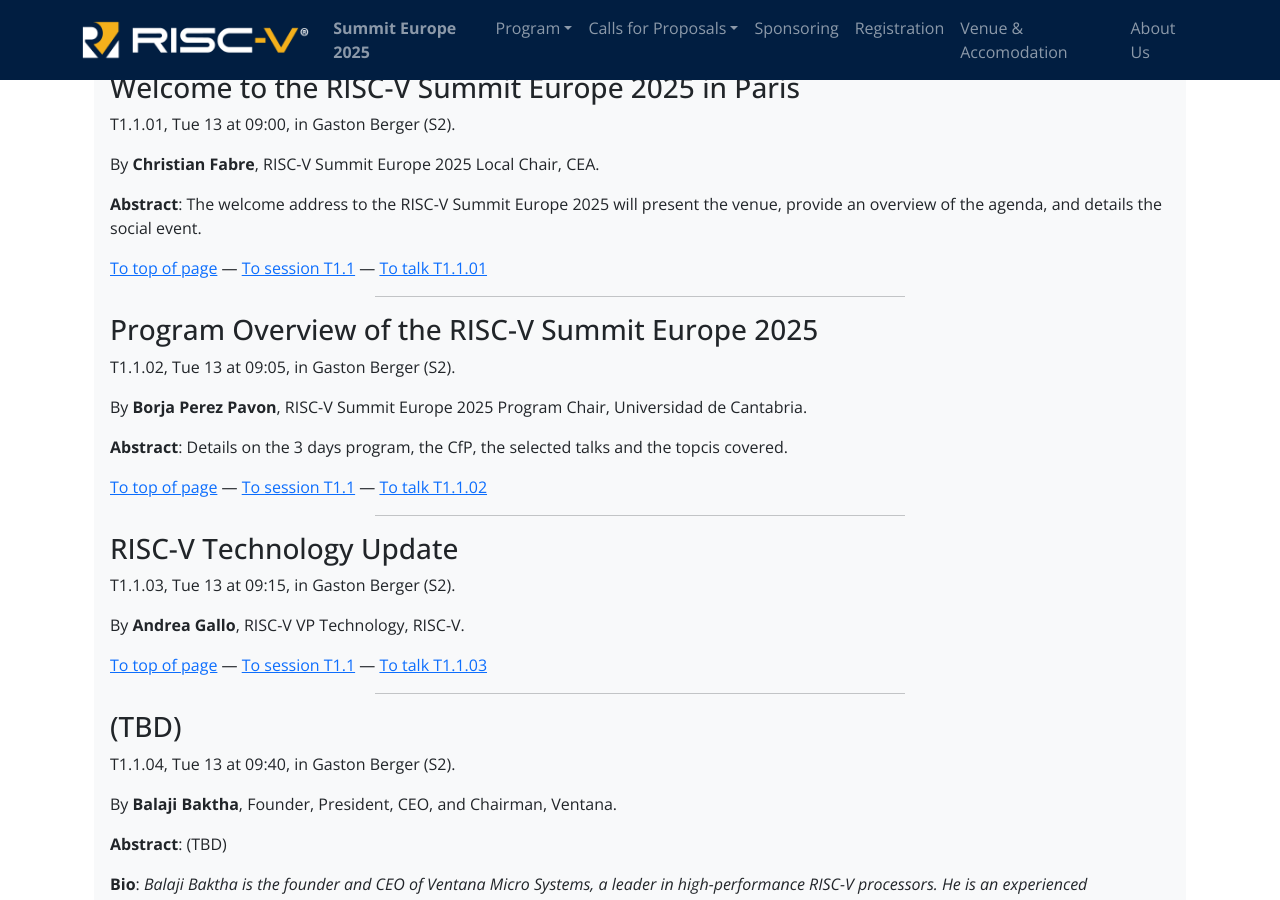
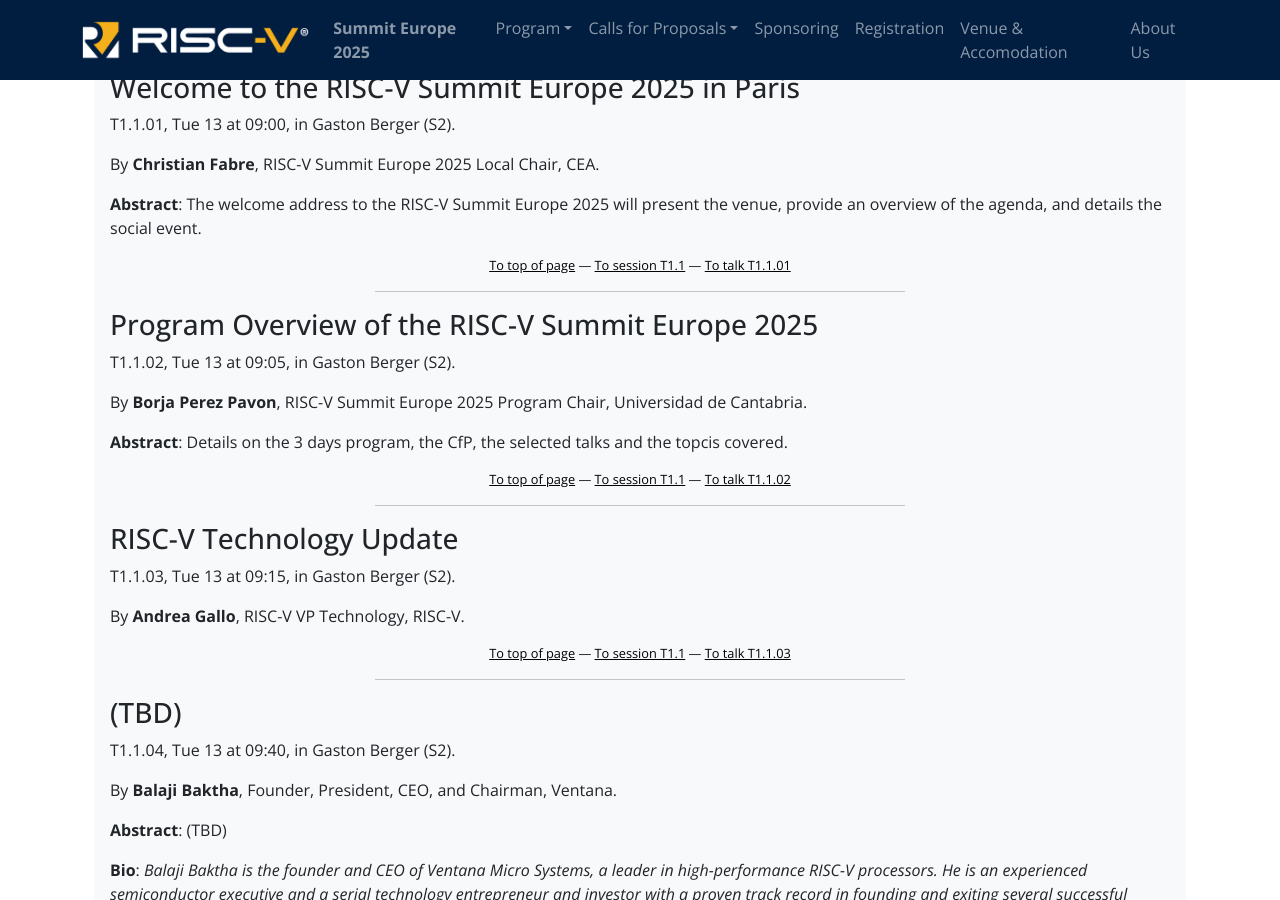
Before and after one commit to riscv-europe/summit-website-development, a Jekyll site: the page built from summit/2025/presentations.md, in a window 1280 px wide and 900 px high, scrolled down 2053 px. Built offline with Jekyll 4.4.1, drawn with Linux system fonts in a browser that asks for light colours.

Commit message:
Add: styling for back navigation links.

```diff
--- a/summit/2025/presentations.md
+++ b/summit/2025/presentations.md
@@ -155,7 +155,7 @@
 {% endunless %}
 {% endif %}
 {% endif %}
-<p><a href="presentations.html">To top of page</a> &mdash; <a href="#T{{ session.SessionId }}">To session T{{ session.SessionId }}</a> &mdash; <a href="#T{{ slot.SlotId }}">To talk T{{ slot.SlotId }}</a></p>
+<p align="center" style="font-size: 0.8em"><a href="presentations.html" class="backnavigation">To top of page</a> &mdash; <a href="#T{{ session.SessionId }}" class="backnavigation">To session T{{ session.SessionId }}</a> &mdash; <a href="#T{{ slot.SlotId }}" class="backnavigation">To talk T{{ slot.SlotId }}</a></p>
 {% endfor %}
 {% endfor %}
 
```
